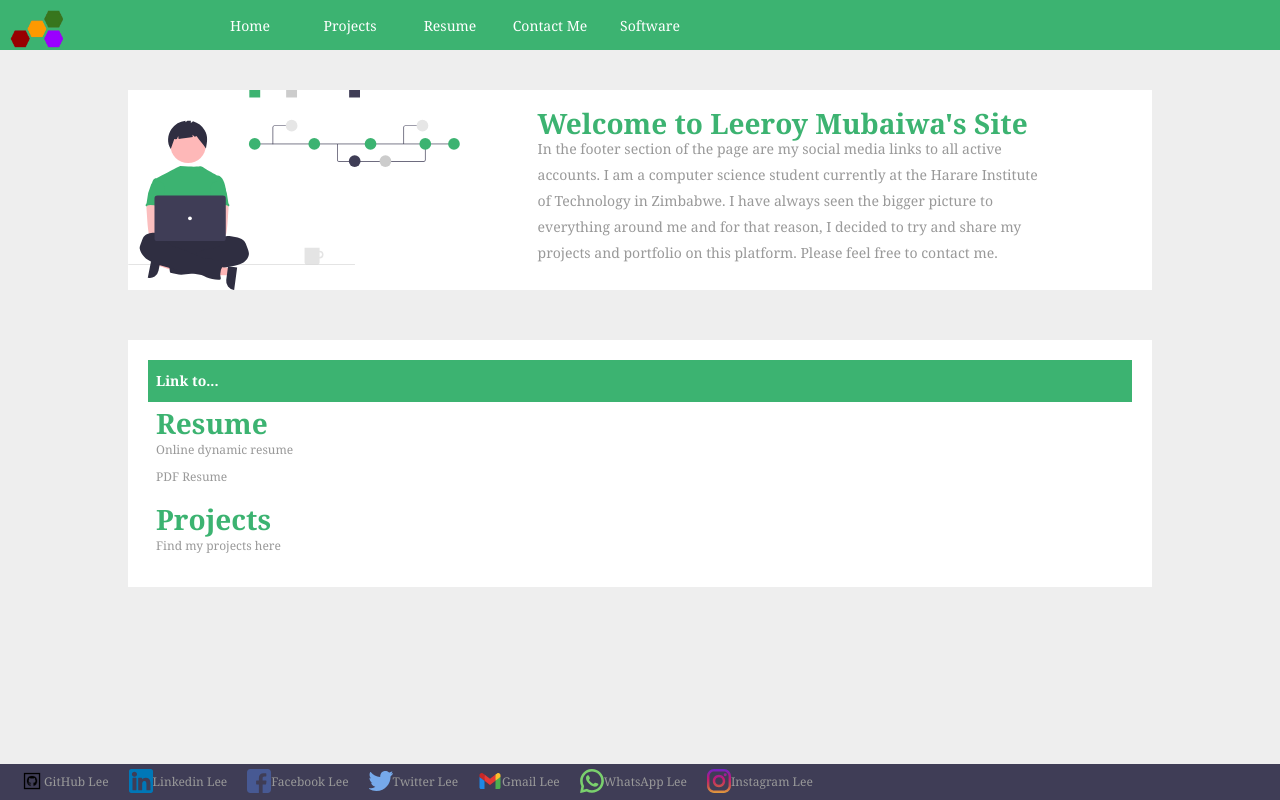
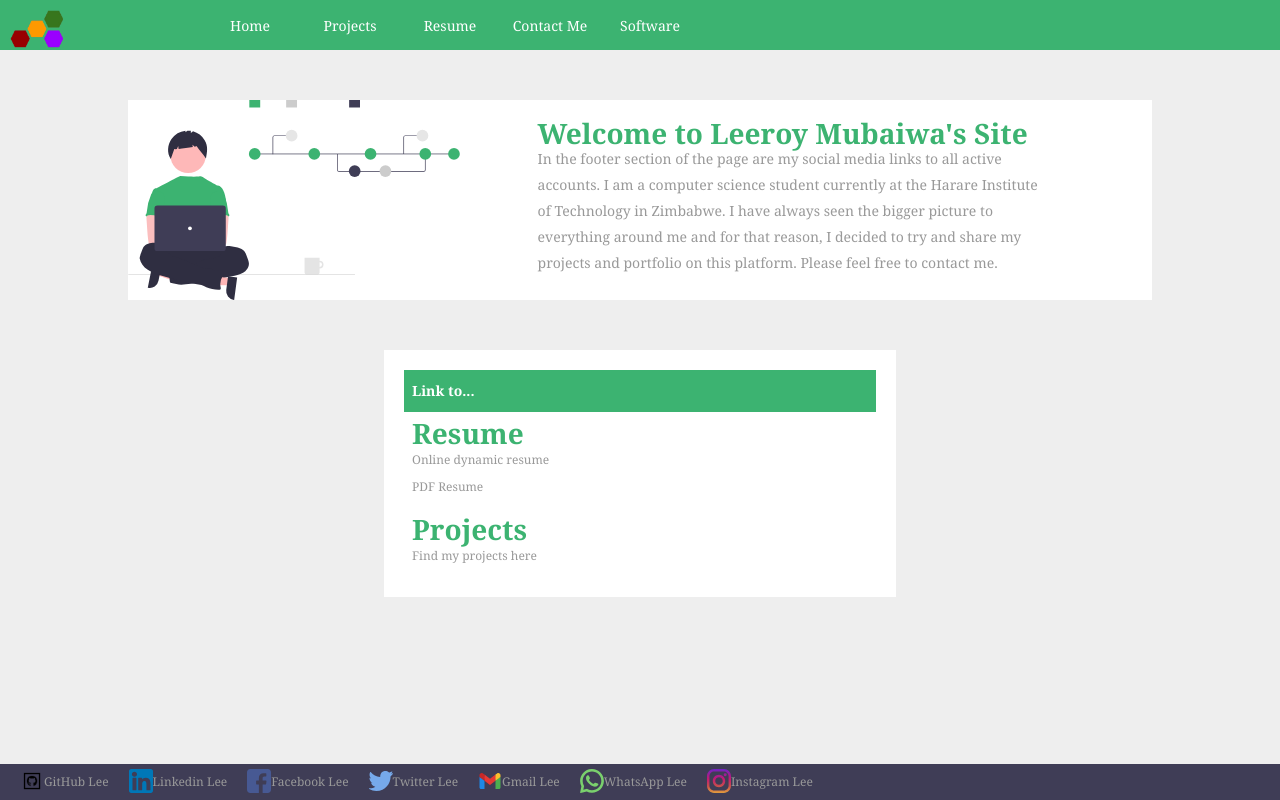
Before and after one commit to Leeroy-Mubaiwa/Leeroy-Mubaiwa.github.io, a plain HTML site: page index.html in a window 1280 px wide. Drawn offline with Linux system fonts and the light colour scheme.

Commit message:
IndexMended

```diff
--- a/StyleSheet.css
+++ b/StyleSheet.css
@@ -14,7 +14,6 @@ html {
     background-color: mediumseagreen;
     display: flex;
     position: fixed;
-    scroll-behavior: unset;
     margin-top: 0px;
     /* box-shadow: 1px 1px 2px mediumaquamarine;*/
 }
@@ -59,7 +58,7 @@ html {
 }
 
 .left-top-pane {
-    max-height: 70px;
+    max-height: 100%;
     min-width: 200px;
 }
 
@@ -148,7 +147,7 @@ body {
 .list-links {
     height: fit-content;
     padding: 20px;
-    width: 80%;
+    width: 40%;
     background-color: white;
     margin: auto;
     margin-top: 50px;
@@ -198,9 +197,9 @@ body {
     height: fit-content;
     /*filter: blur(8px);*/
     /*  -webkit-filter: blur(8px);*/
+    margin: auto;
     width: 80%;
-    margin: auto;
-    margin-top: 20px;
+    /*  margin-top: 20px;*/
     min-height: 200px;
     background-color: white;
     padding-top: 20px;
@@ -214,9 +213,8 @@ body {
 }
 
 .welcome-pane-space {
-    height: 70px;
-    filter: blur(8px);
-    -webkit-filter: blur(8px);
+    height: 100px;
+    order: initial;
 }
 
 .welcome-pane-inside {
--- a/index.html
+++ b/index.html
@@ -2,7 +2,7 @@
 <html>
 
 <head>
-    <title>Pindah - Welcome</title>
+    <title>Leeroy - Project Listings</title>
     <meta charset="utf-8" />
     <meta name="viewport" content="width=device-width, initial-scale=1">
     <meta name="description" content="This is a list of projects I have worked with or are currently working with. I hope it inspires your next project">
@@ -23,11 +23,12 @@
             <button class="button-top" onClick="window.location.href='Software.html';">Software</button>
         </div>
     </div>
+    <div class="welcome-pane-space">
+    </div>
 </header>
 
-<body class="home-page">
-    <div class="welcome-pane-space">
-    </div>
+<body>
+
     <div class="welcome-pane ">
         <div class="welcome-pane-inside ">
             <h1 class="header-text ">Welcome to Leeroy Mubaiwa's Site</h1>
```
